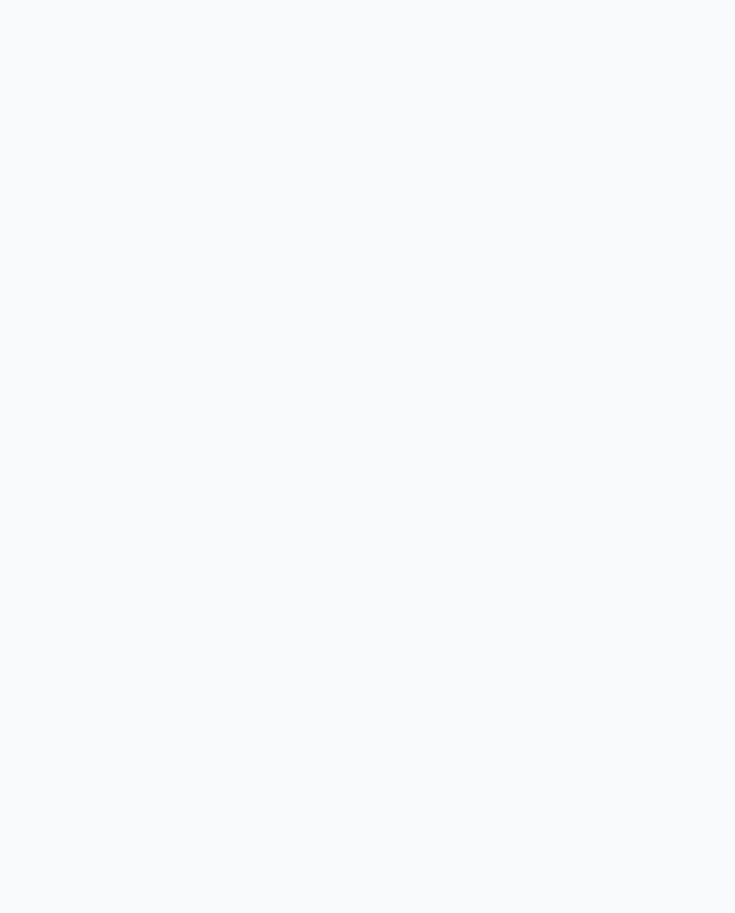
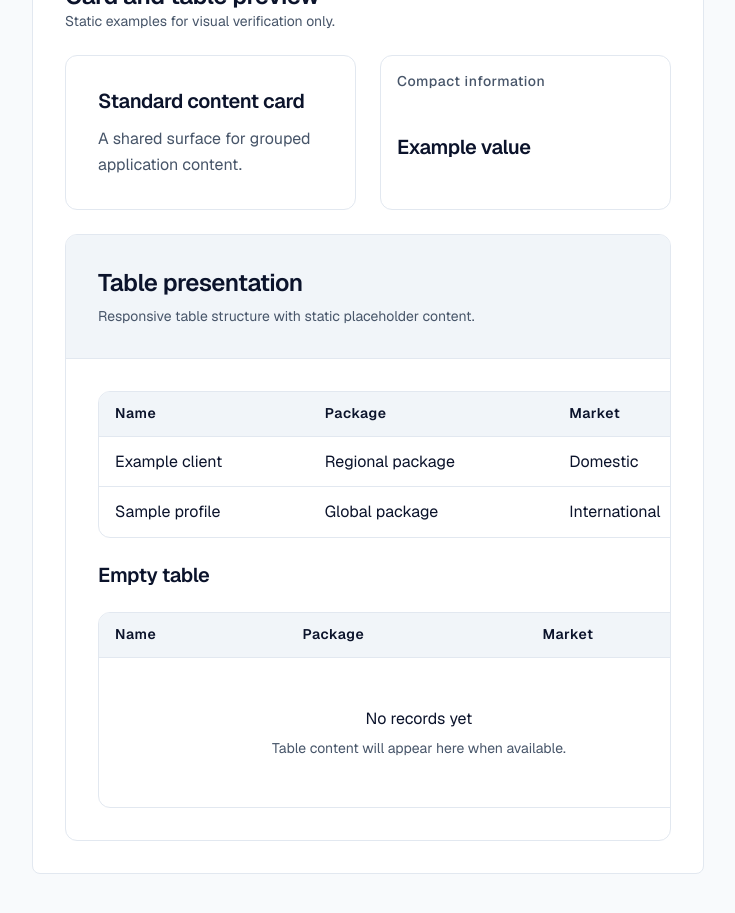
Before and after one commit to Zevantaa/zevantaa-resume-builder, a Next.js app: page / in a window 1280 px wide. Shown: the part 960-1873 px from the top of the page, without its empty margins (272-1007 px from the left). Before the commit the page ends 1013 px from the top, so only its background shows below. Built offline with nearby package versions, Linux system fonts and the light colour scheme.

Commit message:
Implement Zevantaa card and table system

```diff
--- a/src/app/globals.css
+++ b/src/app/globals.css
@@ -77,6 +77,16 @@
   --form-field-gap: var(--space-2);
   --form-group-gap: var(--space-4);
   --form-textarea-min-height: 7rem;
+
+  /* Cards and tables */
+  --card-radius: 0.75rem;
+  --card-border-width: 0.0625rem;
+  --card-padding-standard: var(--layout-inset-padding);
+  --card-padding-compact: var(--space-4);
+  --table-min-width: 40rem;
+  --table-cell-padding-block: var(--space-3);
+  --table-cell-padding-inline: var(--space-4);
+  --table-empty-padding-block: var(--space-12);
 }
 
 @theme inline {
@@ -299,6 +309,115 @@ body {
   font-weight: var(--type-font-weight-medium);
 }
 
+.card {
+  border: var(--card-border-width) solid var(--border);
+  border-radius: var(--card-radius);
+  background: var(--surface);
+}
+
+.card--standard {
+  display: grid;
+  gap: var(--space-3);
+  padding: var(--card-padding-standard);
+}
+
+.card--compact {
+  display: grid;
+  gap: var(--space-2);
+  padding: var(--card-padding-compact);
+}
+
+.card--section {
+  overflow: hidden;
+}
+
+.card__header,
+.card__body {
+  padding: var(--card-padding-standard);
+}
+
+.card__header {
+  display: grid;
+  gap: var(--space-2);
+  border-bottom: var(--card-border-width) solid var(--border);
+  background: var(--surface-muted);
+}
+
+.card__body {
+  display: grid;
+  gap: var(--layout-stack-gap);
+}
+
+.table-container {
+  width: 100%;
+  overflow-x: auto;
+  border: var(--card-border-width) solid var(--border);
+  border-radius: var(--card-radius);
+  background: var(--surface);
+}
+
+.data-table {
+  width: 100%;
+  min-width: var(--table-min-width);
+  border-collapse: collapse;
+  text-align: start;
+}
+
+.data-table__header {
+  background: var(--surface-muted);
+}
+
+.data-table__header-cell,
+.data-table__cell {
+  padding-block: var(--table-cell-padding-block);
+  padding-inline: var(--table-cell-padding-inline);
+  border-bottom: var(--card-border-width) solid var(--border);
+  text-align: start;
+  vertical-align: middle;
+}
+
+.data-table__header-cell {
+  color: var(--text);
+  font-size: var(--type-size-label);
+  font-weight: var(--type-font-weight-semibold);
+  line-height: var(--type-line-height-compact);
+  letter-spacing: var(--type-letter-spacing-wide);
+}
+
+.data-table__cell {
+  color: var(--text);
+  font-size: var(--type-size-body);
+  line-height: var(--type-line-height-body);
+}
+
+.data-table__body .data-table__row:last-child .data-table__cell {
+  border-bottom: 0;
+}
+
+.data-table__row {
+  transition: background-color 150ms ease;
+}
+
+@media (hover: hover) {
+  .data-table__body .data-table__row:not(.data-table__row--empty):hover {
+    background: var(--surface-muted);
+  }
+}
+
+.data-table__empty-cell {
+  padding-block: var(--table-empty-padding-block);
+  padding-inline: var(--table-cell-padding-inline);
+  border-bottom: 0;
+  color: var(--text-muted);
+  text-align: center;
+}
+
+.data-table__empty-content {
+  display: grid;
+  gap: var(--space-2);
+  justify-items: center;
+}
+
 @media (min-width: 48rem) {
   :root {
     --layout-page-padding-inline: var(--space-8);
--- a/src/app/page.tsx
+++ b/src/app/page.tsx
@@ -1,6 +1,6 @@
 import Link from "next/link";
 
-import { FormStyleDemo } from "@/components/ui";
+import { CardTableStyleDemo, FormStyleDemo } from "@/components/ui";
 
 export default function HomePage() {
   return (
@@ -41,6 +41,7 @@ export default function HomePage() {
           </ul>
         </nav>
         <FormStyleDemo />
+        <CardTableStyleDemo />
       </section>
     </main>
   );
--- /dev/null
+++ b/src/components/ui/card-table-style-demo.tsx
@@ -0,0 +1,90 @@
+import { Card, SectionCard } from "./cards";
+import {
+  DataTable,
+  TableBody,
+  TableCell,
+  TableContainer,
+  TableEmptyState,
+  TableHeader,
+  TableHeaderCell,
+  TableRow,
+} from "./data-table";
+
+export function CardTableStyleDemo() {
+  return (
+    <section className="layout-stack" aria-labelledby="card-table-demo-title">
+      <div>
+        <h2 className="type-heading-3 text-text" id="card-table-demo-title">
+          Card and table preview
+        </h2>
+        <p className="type-supporting text-text-muted">
+          Static examples for visual verification only.
+        </p>
+      </div>
+
+      <div className="layout-grid sm:grid-cols-2">
+        <Card>
+          <h3 className="type-heading-4 text-text">Standard content card</h3>
+          <p className="type-body text-text-muted">
+            A shared surface for grouped application content.
+          </p>
+        </Card>
+        <Card variant="compact">
+          <p className="type-label text-text-muted">Compact information</p>
+          <p className="type-heading-4 text-text">Example value</p>
+        </Card>
+      </div>
+
+      <SectionCard
+        title="Table presentation"
+        description="Responsive table structure with static placeholder content."
+      >
+        <TableContainer>
+          <DataTable caption="Example populated table">
+            <TableHeader>
+              <TableRow>
+                <TableHeaderCell>Name</TableHeaderCell>
+                <TableHeaderCell>Package</TableHeaderCell>
+                <TableHeaderCell>Market</TableHeaderCell>
+              </TableRow>
+            </TableHeader>
+            <TableBody>
+              <TableRow>
+                <TableCell>Example client</TableCell>
+                <TableCell>Regional package</TableCell>
+                <TableCell>Domestic</TableCell>
+              </TableRow>
+              <TableRow>
+                <TableCell>Sample profile</TableCell>
+                <TableCell>Global package</TableCell>
+                <TableCell>International</TableCell>
+              </TableRow>
+            </TableBody>
+          </DataTable>
+        </TableContainer>
+
+        <div className="layout-stack">
+          <h4 className="type-heading-4 text-text">Empty table</h4>
+          <TableContainer>
+            <DataTable caption="Example empty table">
+              <TableHeader>
+                <TableRow>
+                  <TableHeaderCell>Name</TableHeaderCell>
+                  <TableHeaderCell>Package</TableHeaderCell>
+                  <TableHeaderCell>Market</TableHeaderCell>
+                </TableRow>
+              </TableHeader>
+              <TableBody>
+                <TableEmptyState
+                  colSpan={3}
+                  title="No records yet"
+                  description="Table content will appear here when available."
+                />
+              </TableBody>
+            </DataTable>
+          </TableContainer>
+        </div>
+      </SectionCard>
+    </section>
+  );
+}
--- /dev/null
+++ b/src/components/ui/cards.tsx
@@ -0,0 +1,48 @@
+import type { HTMLAttributes, ReactNode } from "react";
+
+type CardProps = HTMLAttributes<HTMLDivElement> & {
+  variant?: "standard" | "compact";
+};
+
+type SectionCardProps = HTMLAttributes<HTMLElement> & {
+  children?: ReactNode;
+  description?: string;
+  title: string;
+};
+
+function joinClassNames(...classNames: Array<string | undefined>) {
+  return classNames.filter(Boolean).join(" ");
+}
+
+export function Card({
+  className,
+  variant = "standard",
+  ...props
+}: CardProps) {
+  return (
+    <div
+      className={joinClassNames("card", `card--${variant}`, className)}
+      {...props}
+    />
+  );
+}
+
+export function SectionCard({
+  children,
+  className,
+  description,
+  title,
+  ...props
+}: SectionCardProps) {
+  return (
+    <section className={joinClassNames("card card--section", className)} {...props}>
+      <header className="card__header">
+        <h3 className="type-heading-3 text-text">{title}</h3>
+        {description ? (
+          <p className="type-supporting text-text-muted">{description}</p>
+        ) : null}
+      </header>
+      {children ? <div className="card__body">{children}</div> : null}
+    </section>
+  );
+}
--- /dev/null
+++ b/src/components/ui/data-table.tsx
@@ -0,0 +1,103 @@
+import type {
+  HTMLAttributes,
+  TableHTMLAttributes,
+  TdHTMLAttributes,
+  ThHTMLAttributes,
+} from "react";
+
+function joinClassNames(...classNames: Array<string | undefined>) {
+  return classNames.filter(Boolean).join(" ");
+}
+
+export function TableContainer({
+  className,
+  ...props
+}: HTMLAttributes<HTMLDivElement>) {
+  return <div className={joinClassNames("table-container", className)} {...props} />;
+}
+
+type DataTableProps = TableHTMLAttributes<HTMLTableElement> & {
+  caption: string;
+};
+
+export function DataTable({
+  caption,
+  children,
+  className,
+  ...props
+}: DataTableProps) {
+  return (
+    <table className={joinClassNames("data-table", className)} {...props}>
+      <caption className="sr-only">{caption}</caption>
+      {children}
+    </table>
+  );
+}
+
+export function TableHeader({
+  className,
+  ...props
+}: HTMLAttributes<HTMLTableSectionElement>) {
+  return <thead className={joinClassNames("data-table__header", className)} {...props} />;
+}
+
+export function TableBody({
+  className,
+  ...props
+}: HTMLAttributes<HTMLTableSectionElement>) {
+  return <tbody className={joinClassNames("data-table__body", className)} {...props} />;
+}
+
+export function TableRow({
+  className,
+  ...props
+}: HTMLAttributes<HTMLTableRowElement>) {
+  return <tr className={joinClassNames("data-table__row", className)} {...props} />;
+}
+
+export function TableHeaderCell({
+  className,
+  scope = "col",
+  ...props
+}: ThHTMLAttributes<HTMLTableCellElement>) {
+  return (
+    <th
+      className={joinClassNames("data-table__header-cell", className)}
+      scope={scope}
+      {...props}
+    />
+  );
+}
+
+export function TableCell({
+  className,
+  ...props
+}: TdHTMLAttributes<HTMLTableCellElement>) {
+  return <td className={joinClassNames("data-table__cell", className)} {...props} />;
+}
+
+type TableEmptyStateProps = TdHTMLAttributes<HTMLTableCellElement> & {
+  description: string;
+  title: string;
+};
+
+export function TableEmptyState({
+  className,
+  description,
+  title,
+  ...props
+}: TableEmptyStateProps) {
+  return (
+    <TableRow className="data-table__row--empty">
+      <td
+        className={joinClassNames("data-table__empty-cell", className)}
+        {...props}
+      >
+        <div className="data-table__empty-content">
+          <strong className="type-body text-text">{title}</strong>
+          <span className="type-supporting">{description}</span>
+        </div>
+      </td>
+    </TableRow>
+  );
+}
--- a/src/components/ui/index.ts
+++ b/src/components/ui/index.ts
@@ -1,3 +1,15 @@
+export { CardTableStyleDemo } from "./card-table-style-demo";
+export { Card, SectionCard } from "./cards";
+export {
+  DataTable,
+  TableBody,
+  TableCell,
+  TableContainer,
+  TableEmptyState,
+  TableHeader,
+  TableHeaderCell,
+  TableRow,
+} from "./data-table";
 export { FormStyleDemo } from "./form-style-demo";
 export { SelectField, TextareaField, TextInput } from "./form-controls";
 export { PlaceholderPage } from "./placeholder-page";
```
